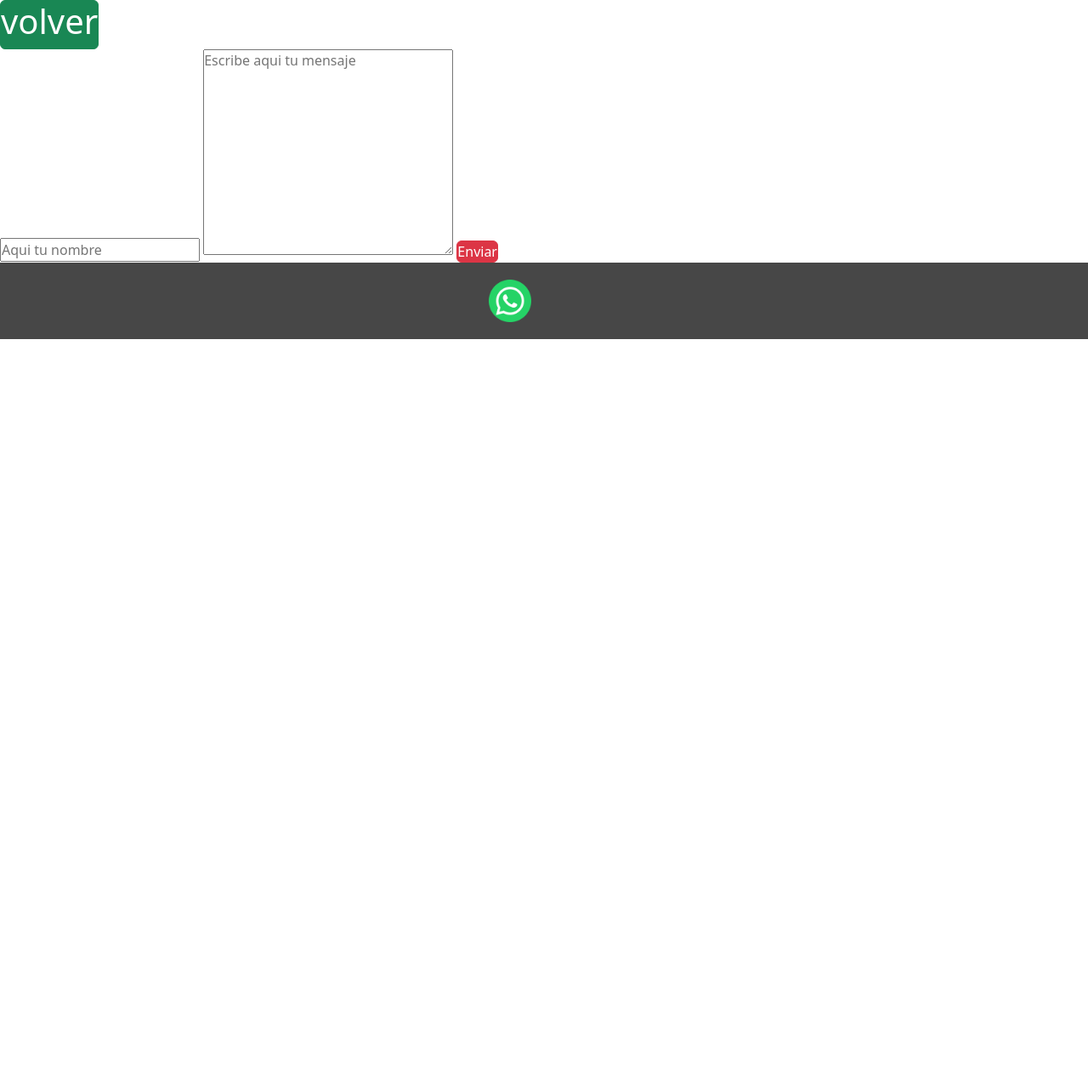
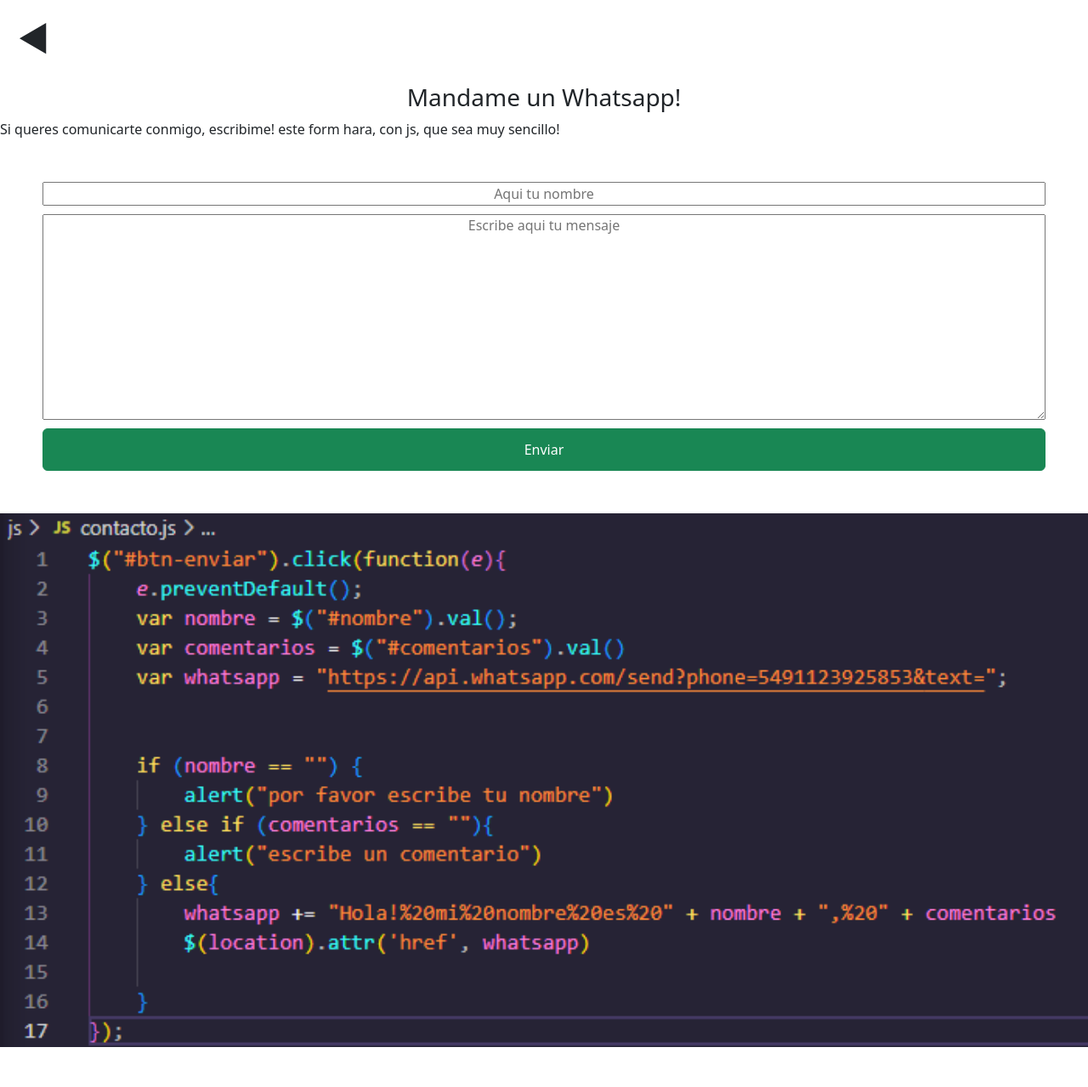
Before and after one commit to LeoNardelli84/cv, a plain HTML site: page pages/contacto.html in a window 1280 px wide. Shown: the top 1279 px of the page at 85% size. Before the commit the page ends 800 px from the top, so only its background shows below. Drawn offline with nearby package versions, Linux system fonts and the light colour scheme.

Commit message:
contacto terminado

```diff
--- a/css/contacto.css
+++ b/css/contacto.css
@@ -2,12 +2,38 @@
     margin: 0px;
     padding: 0px !important;
 }
+header a{
+    margin: 20px;
+}
 /*form*/
+
 form{
-    display: inline-block;
+    display: flex;
+    flex-direction: column;
+    justify-content: space-between;
+}
+.form{
+    margin: 50px;
+}
+.form input {
+    margin-bottom: 10px;
+    text-align: center;
+}
+textarea{
+    margin-bottom: 10px;
+    text-align: center;
 
 }
-
+#btn-enviar{
+    height: 50px;
+}
+.img-contacto{
+    width: 100vw;
+    margin-bottom: 50px;
+}
+.img-contacto img{
+    width: 100%;
+}
 /*footer*/
 .footer{
     width: 100%;
--- a/css/estudios.css
+++ b/css/estudios.css
@@ -1,6 +1,9 @@
 *{
     margin: 0px;
     padding: 0px !important;
+}
+header a{
+    margin: 20px;
 }
 
 /*Certificados*/
--- a/css/habilidades.css
+++ b/css/habilidades.css
@@ -6,7 +6,9 @@
 .container-fluid{
     padding: 0px !important;
 }
-
+header a{
+    margin: 20px;
+}
 .bg-video{
     height: 50vh;
 
--- a/css/hobbies.css
+++ b/css/hobbies.css
@@ -1,6 +1,9 @@
 *{
     margin: 0px;
     padding: 0px !important;
+}
+header a{
+    margin: 20px;
 }
 .idiomas{
     height: 100vh;
--- a/css/idiomas.css
+++ b/css/idiomas.css
@@ -1,6 +1,9 @@
 *{
     margin: 0px;
     padding: 0px !important;
+}
+header a{
+    margin: 20px;
 }
 .idiomas{
     height: 100vh;
--- a/pages/contacto.html
+++ b/pages/contacto.html
@@ -4,28 +4,36 @@
         <meta charset="UTF-8">
         <meta http-equiv="X-UA-Compatible" content="IE=edge">
         <meta name="viewport" content="width=device-width, initial-scale=1.0">
+        <link rel="shortcut icon" href="../assets/img/favicon.ico">
         <link rel="preconnect" href="https://fonts.googleapis.com">
         <link href="https://fonts.googleapis.com/css2?family=Dancing+Script:wght@500&display=swap" rel="stylesheet">
         <link href="https://cdn.jsdelivr.net/npm/bootstrap@5.3.0-alpha2/dist/css/bootstrap.min.css" rel="stylesheet" integrity="sha384-aFq/bzH65dt+w6FI2ooMVUpc+21e0SRygnTpmBvdBgSdnuTN7QbdgL+OapgHtvPp" crossorigin="anonymous">
         <link rel="stylesheet" href="https://cdnjs.cloudflare.com/ajax/libs/animate.css/4.1.1/animate.min.css"/>
         <link rel="stylesheet" href="../css/contacto.css">
         <link href="https://unpkg.com/aos@2.3.1/dist/aos.css" rel="stylesheet">
-        <title>Estudios</title>
+        <title>Contacto</title>
     </head>
     <body>
         <div class="container-fluid">
             <header>
-                <a class="btn btn-success " href="../index.html"><h1>volver</h1></a>
+                <a class="btn" href="../index.html"><h1>&#9664;</h1></a>
             </header>
             <main>
+                <div>
+                    <h3 class="text-center">Mandame un Whatsapp!</h3>
+                    <p>Si queres comunicarte conmigo, escribime! este form hara, con js, que sea muy sencillo! </p>
+                </div>
                 <div class="form">
 
                     <form action="" method="get">
                         <input id="nombre" type="text" placeholder="Aqui tu nombre">
                         <textarea name="comentarios" id="comentarios" cols="30" rows="10" placeholder="Escribe aqui tu mensaje"></textarea>
-                        <button id="btn-enviar" class="btn btn-danger">Enviar</button>
+                        <button id="btn-enviar" class="btn btn-success">Enviar</button>
 
                     </form>
+                </div>
+                <div class="img-contacto">
+                    <img src="../assets/img/btn-enviar.png" alt="">
                 </div>
 
             </main>
```
Also changed, not shown: index.html (+1 -0 lines), pages/estudios.html (+2 -1 lines), pages/habilidades.html (+2 -1 lines), pages/hobbies.html (+2 -1 lines), pages/idiomas.html (+2 -1 lines), assets/img/btn-enviar.png (added), assets/img/favicon.ico (added).
